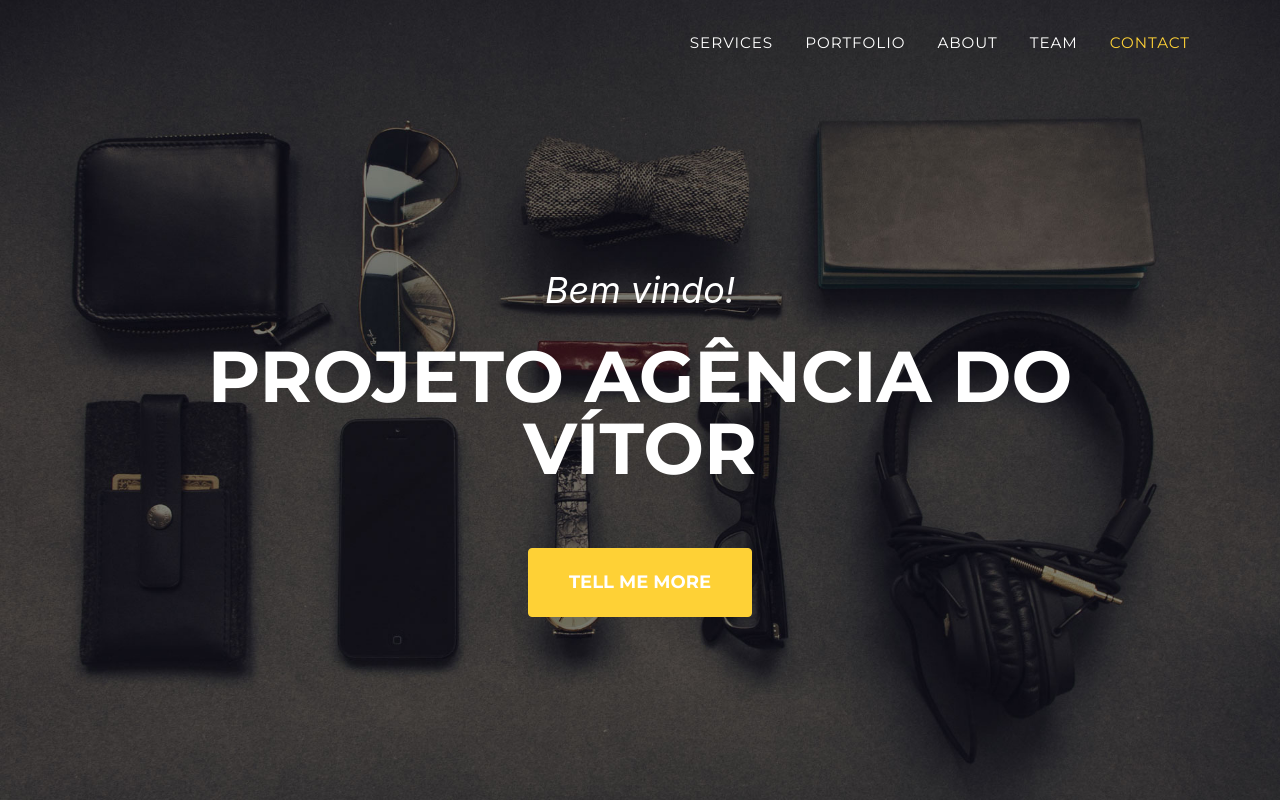
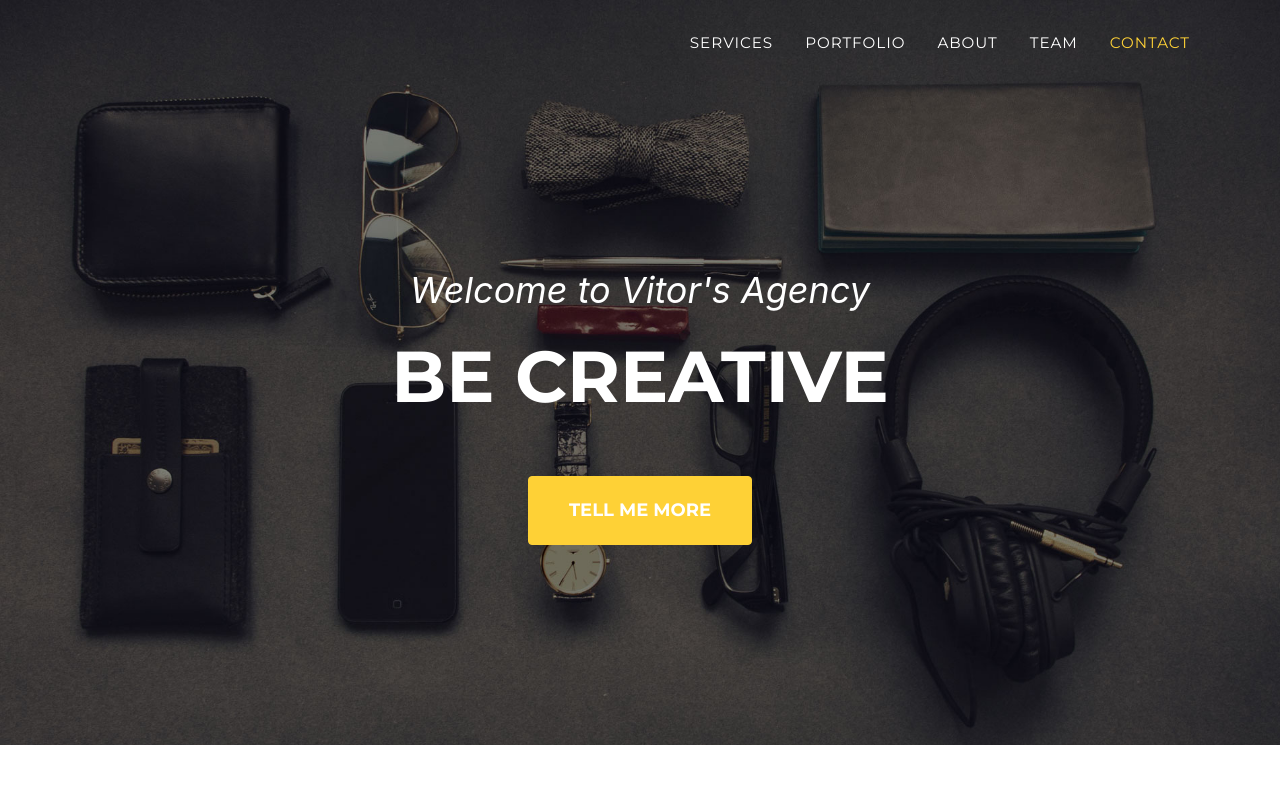
Before and after one commit to vitorhenriquemaia/projetodovitoragencia, a plain HTML site: page index.html in a window 1280 px wide. Shown: the top 800 px of the page. Drawn offline with nearby package versions, Linux system fonts and the light colour scheme; a web font is replaced by a local one.

Commit message:
atualizando :)

```diff
--- a/index.html
+++ b/index.html
@@ -39,8 +39,8 @@
         <!-- Masthead-->
         <header class="masthead">
             <div class="container">
-                <div class="masthead-subheading">Bem vindo!</div>
-                <div class="masthead-heading text-uppercase">Projeto agência do Vítor</div>
+                <div class="masthead-subheading">Welcome to Vitor's Agency</div>
+                <div class="masthead-heading text-uppercase">Be creative</div>
                 <a class="btn btn-primary btn-xl text-uppercase js-scroll-trigger" href="#services">Tell Me More</a>
             </div>
         </header>
```
